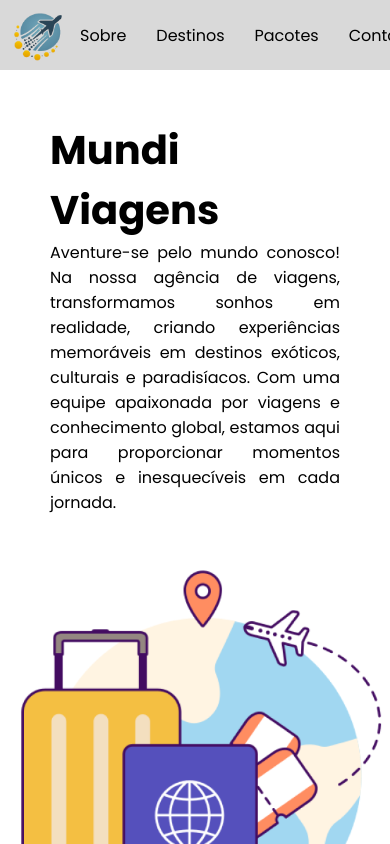
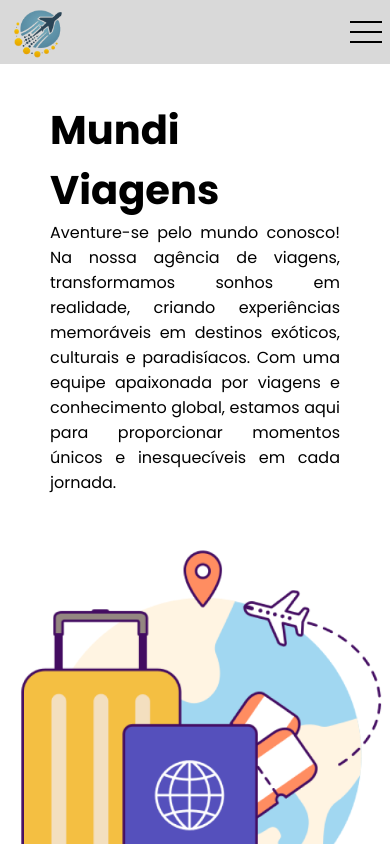
Before and after one commit to thiagodevcodes/landing-viagem, a React (Vite) app: page / in a window 390 px wide. Shown: the top 844 px of the page. Built offline with nearby package versions, Linux system fonts and the light colour scheme.

Commit message:
feat: add button mobile e menu mobile

```diff
--- a/package.json
+++ b/package.json
@@ -13,6 +13,7 @@
     "react": "^18.2.0",
     "react-dom": "^18.2.0",
     "react-router-dom": "^6.22.0",
+    "react-scroll": "^1.9.0",
     "react-slick": "^0.30.1",
     "slick-carousel": "^1.8.1",
     "swiper": "^11.0.6"
--- a/src/components/Header/header.css
+++ b/src/components/Header/header.css
@@ -1,11 +1,22 @@
 .header {
     display: flex;
+    position: fixed;
     align-items: center;
     justify-content: space-between;
     grid-area: header;
-    background-color: #D9D9D9;
+    background-color: #d9d9d900;
+    z-index: 4;
+    width: 100%;
 }
 
 .header img {
     width: 80px;
 }
+
+.header-container {
+    width: 100%;
+    display: flex;
+    justify-content: space-between;
+    background-color: #D9D9D9;
+    z-index: 3;
+}
--- a/src/components/Header/header.jsx
+++ b/src/components/Header/header.jsx
@@ -1,11 +1,37 @@
 import "./header.css"
 import Nav from "../Nav/nav"
+import MobileButton from "../MobileButton/mobileButton";
+import MobileMenu from "../MobileMenu/mobileMenu";
+import { useState, useEffect } from "react";
 
 export default function Header() {
+    const [width, setWidth] = useState(0)
+    const [active, setActive] = useState(false);
+
+    useEffect(() => {
+        const handleResize = () => {
+          setWidth(window.innerWidth);
+        };
+
+        if (typeof window !== 'undefined') {
+          window.addEventListener('resize', handleResize);
+
+          setWidth(window.innerWidth);
+
+          return () => {
+            window.removeEventListener('resize', handleResize);
+          };
+        }
+      }, [])
+
+
     return (
         <header className="header">
-            <img src="/img/logoTravel.png" alt="Logo do Site" />
-            <Nav/>
+            <div className="header-container">
+                <img src="/img/logoTravel.png" alt="Logo do Site" />
+                { width < 915 ? <MobileButton setActive={setActive} active={active}/> : <Nav/> }
+            </div>
+            { width < 915 && <MobileMenu setActive={setActive} active={active} />}
         </header>
     )
 }
--- /dev/null
+++ b/src/components/MobileButton/mobileButton.css
@@ -0,0 +1,53 @@
+.line1 {
+    width: 32px;
+    height: 2px;
+    background: #000000;
+    margin: 8px;
+    transition: 0.3s;
+}
+
+.line2 {
+    width: 32px;
+    height: 2px;
+    background: #000000;
+    margin: 8px;
+    transition: 0.3s;
+}
+
+.line3 {
+    width: 32px;
+    height: 2px;
+    background: #000000;
+    margin: 8px;
+    transition: 0.3s;
+}
+
+.button {
+    background: none;
+    border: none;
+    cursor: pointer;
+}
+
+@keyframes navLinkFade {
+    from {
+      opacity: 0;
+      transform: translateX(50px);
+    }
+    to {
+      opacity: 1;
+      transform: translateX(0);
+    }
+  }
+
+.line1.active {
+    transform: rotate(-45deg) translate(-8px, 8px);
+
+  }
+
+.line2.active {
+    opacity: 0;
+  }
+
+.line3.active {
+    transform: rotate(45deg) translate(-5px, -7px);
+  }
--- /dev/null
+++ b/src/components/MobileButton/mobileButton.jsx
@@ -0,0 +1,15 @@
+import "./mobileButton.css"
+
+export default function MobileButton({ setActive, active }) {
+    const handleClick = () => {
+        setActive(!active)
+    }
+
+    return (
+        <button className="button" onClick={handleClick}>
+            <div className={`line1 ${active ? "active" : ""}`}></div>
+            <div className={`line2 ${active ? "active" : ""}`}></div>
+            <div className={`line3 ${active ? "active" : ""}`}></div>
+        </button>
+    );
+}
--- /dev/null
+++ b/src/components/MobileMenu/mobileMenu.css
@@ -0,0 +1,23 @@
+.container {
+    position: fixed;
+    width: 100%;
+    height: 100%;
+    background-color: #D9D9D9;
+    margin-top: 50px;
+    bottom: 100%;
+    transition: all 500ms;
+    z-index: -1;
+}
+
+.open {
+    bottom: -50px;
+}
+
+.container a {
+    display: flex;
+    justify-content: center;
+    align-items: center;
+    margin: 50px 10px;
+    color: rgb(0, 0, 0);
+    cursor: pointer;
+}
--- /dev/null
+++ b/src/components/MobileMenu/mobileMenu.jsx
@@ -0,0 +1,13 @@
+import "./mobileMenu.css"
+import { Link } from "react-scroll";
+
+export default function MobileMenu ({ setActive, active }) {
+    return (
+        <div className={`container ${active ? "open" : ""}`} >
+            <Link onClick={() => setActive(!active)} smooth={true} duration={500} to="sobre">Sobre</Link>
+            <Link onClick={() => setActive(!active)} smooth={true} duration={500} to="destinos">Destinos</Link>
+            <Link onClick={() => setActive(!active)} smooth={true} duration={500} to="pacotes">Pacotes</Link>
+            <Link onClick={() => setActive(!active)} smooth={true} duration={500} to="contato">Contato</Link>
+        </div>
+    );
+}
--- a/src/pages/Home/Home.jsx
+++ b/src/pages/Home/Home.jsx
@@ -37,7 +37,7 @@ export default function Home() {
 
     return (
         <Layout>
-            <section className="about flex-center" id="about">
+            <section className="about flex-center" id="sobre">
                 <div className="container-text">
                     <h1>Mundi Viagens</h1>
                     <p>Aventure-se pelo mundo conosco! Na nossa agência de viagens, transformamos sonhos em realidade, criando experiências memoráveis em destinos exóticos, culturais e paradisíacos. Com uma equipe apaixonada por viagens e conhecimento global, estamos aqui para proporcionar momentos únicos e inesquecíveis em cada jornada.</p>
@@ -68,7 +68,7 @@ export default function Home() {
                 </div>
             </section>
 
-            <section className="package">
+            <section className="package" id="pacotes">
                 <div className="title-container">
                     <img src="/icons/icon-package.png" alt="" />
                     <h2>Nossos Pacotes</h2>
@@ -82,7 +82,7 @@ export default function Home() {
                 </div>
             </section>
 
-            <section className="contact">
+            <section className="contact" id="contato" >
                 <form action="" className="form">
                     <div className="title-container">
                         <img src="/icons/Contact.png" alt="" />
--- a/src/pages/Home/home.css
+++ b/src/pages/Home/home.css
@@ -24,6 +24,7 @@
 .about {
     gap: 30px;
     padding: 50px;
+    margin-bottom: 60px
 }
 
 .about img {
@@ -53,7 +54,7 @@
     justify-content: center;
     align-items: center;
     gap: 10px;
-    margin-bottom: 30px;
+    margin-bottom: 35px;
 }
 
 .title-container h2 {
@@ -141,3 +142,13 @@
 .slick-prev {
     left: -38px;
 }
+
+@media only screen and (max-width: 915px) {
+    .title-container {
+        margin-top: 30px;
+    }
+
+    .container-text {
+        margin-top: 50px;
+    }
+}
--- a/src/pages/Layout/layout.jsx
+++ b/src/pages/Layout/layout.jsx
@@ -2,7 +2,9 @@ import "./layout.css"
 import Header from "../../components/Header/header"
 import Footer from "../../components/Footer/footer"
 
+
 export default function Layout({ children }) {
+
     return (
         <div className="root">
             <Header/>
```
Also changed, not shown: 1 other file (tests, documents, lock files or other folders).
